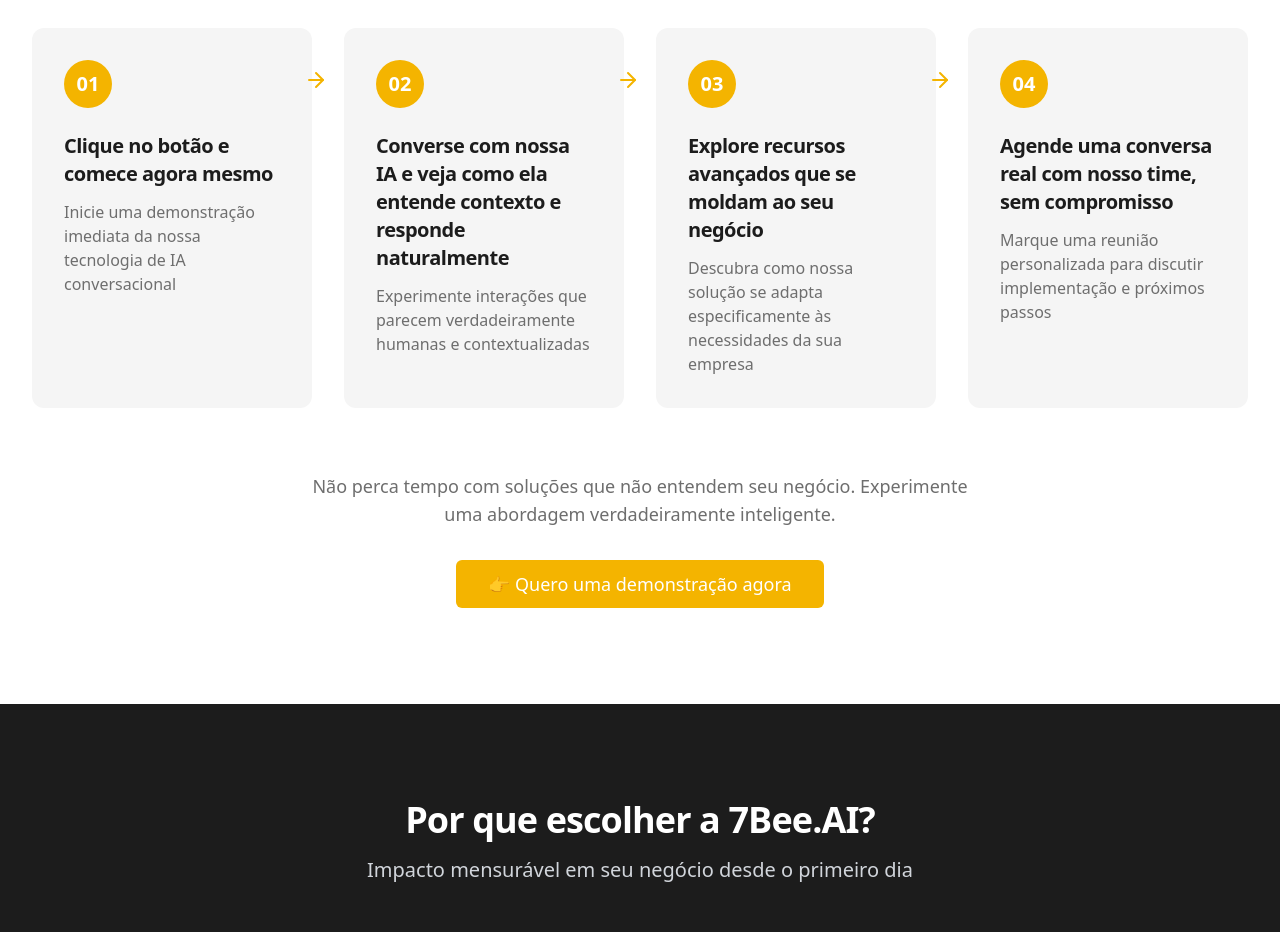
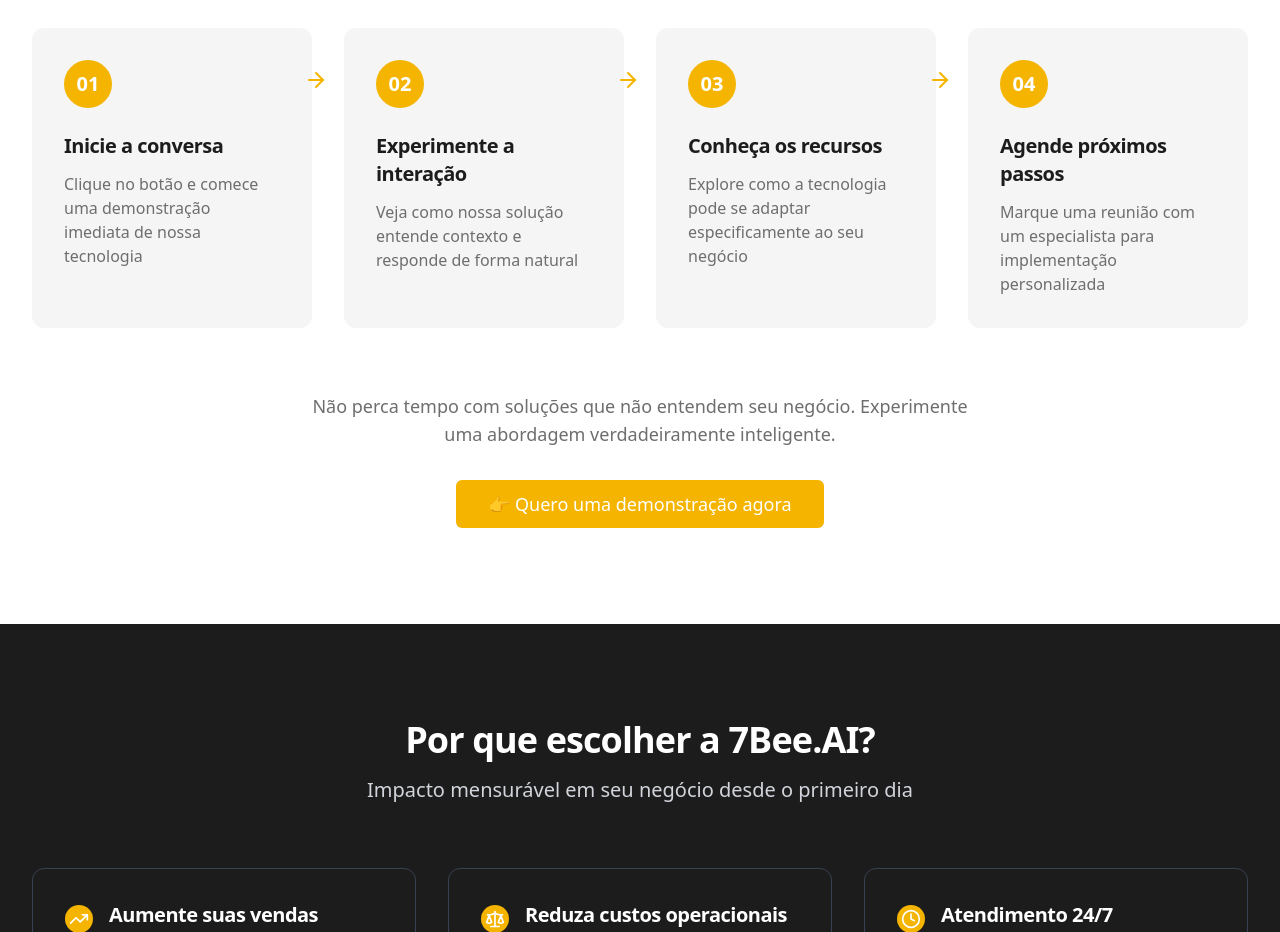
Before and after one commit to 7Beeai/bee-ai-conversations-flow, a React (Vite) app: page / in a window 1280 px wide. Shown: the part 3000-3932 px from the top of the page. Built offline with nearby package versions, Linux system fonts and the light colour scheme.

Commit message:
Reverted to commit bcffaa320084f65bb141ad2c0e54f87795a1671f

```diff
--- a/src/components/HowItWorksSection.tsx
+++ b/src/components/HowItWorksSection.tsx
@@ -16,26 +16,26 @@ const HowItWorksSection = () => {
         <div className="grid md:grid-cols-2 lg:grid-cols-4 gap-8">
           <StepCard
             number="01"
-            title="Clique no botão e comece agora mesmo"
-            description="Inicie uma demonstração imediata da nossa tecnologia de IA conversacional"
+            title="Inicie a conversa"
+            description="Clique no botão e comece uma demonstração imediata de nossa tecnologia"
           />
 
           <StepCard
             number="02"
-            title="Converse com nossa IA e veja como ela entende contexto e responde naturalmente"
-            description="Experimente interações que parecem verdadeiramente humanas e contextualizadas"
+            title="Experimente a interação"
+            description="Veja como nossa solução entende contexto e responde de forma natural"
           />
 
           <StepCard
             number="03"
-            title="Explore recursos avançados que se moldam ao seu negócio"
-            description="Descubra como nossa solução se adapta especificamente às necessidades da sua empresa"
+            title="Conheça os recursos"
+            description="Explore como a tecnologia pode se adaptar especificamente ao seu negócio"
           />
 
           <StepCard
             number="04"
-            title="Agende uma conversa real com nosso time, sem compromisso"
-            description="Marque uma reunião personalizada para discutir implementação e próximos passos"
+            title="Agende próximos passos"
+            description="Marque uma reunião com um especialista para implementação personalizada"
           />
         </div>
 
```
